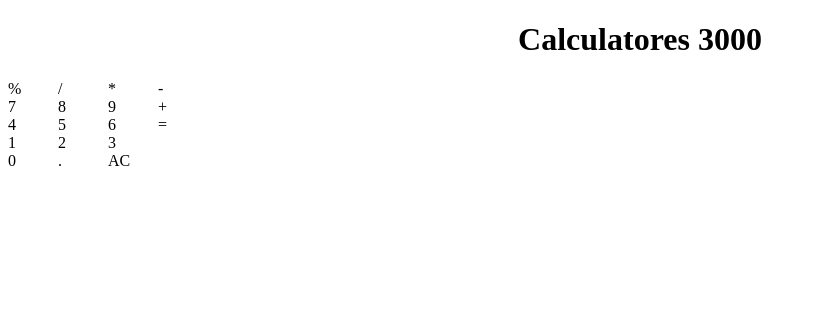
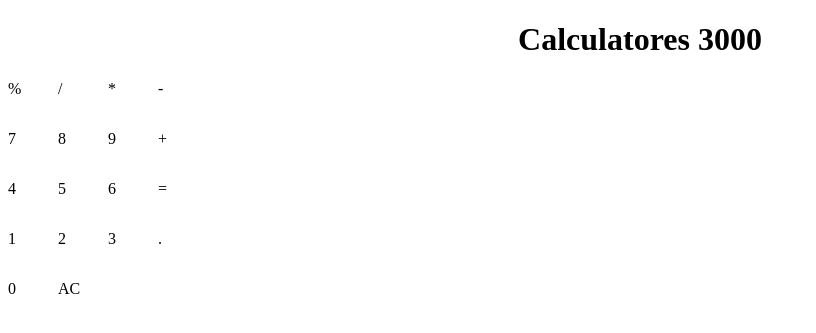
Before and after one commit to QwEekYhyo/js-calculator, a plain HTML site: page index.html in a window 1280 px wide. Shown: the whole page, without its empty margins (0-816 px from the left). Drawn offline with Linux system fonts and the light colour scheme.

Commit message:
not using rows anymore

```diff
--- a/index.html
+++ b/index.html
@@ -9,7 +9,6 @@
     <body>
         <h1>Calculatores 3000</h1>
         <div class="calculator">
-            <div class="calc-row">
             <div class="key-operator" data-value="%">
                 %
             </div>
@@ -22,8 +21,6 @@
             <div class="key-operator" data-value="-">
                 -
             </div>
-            </div>
-            <div class="calc-row">
             <div class="key-num" data-value="7">
                 7
             </div>
@@ -36,8 +33,6 @@
             <div class="key-operator" data-value="+">
                 +
             </div>
-            </div>
-            <div class="calc-row">
             <div class="key-num" data-value="4">
                 4
             </div>
@@ -50,8 +45,6 @@
             <div class="key-enter" data-value="=">
                 =
             </div>
-            </div>
-            <div class="calc-row">
             <div class="key-num" data-value="1">
                 1
             </div>
@@ -61,8 +54,6 @@
             <div class="key-num" data-value="3">
                 3
             </div>
-            </div>
-            <div class="calc-row">
             <div class="key-num" data-value="0">
                 0
             </div>
@@ -73,6 +64,5 @@
                 AC
             </div>
         </div>
-        </div>
     </body>
 </html>
--- a/style.css
+++ b/style.css
@@ -2,11 +2,21 @@ h1 {
     text-align: center;
 }
 
+/*
 .calc-row {
     display: grid;
     grid-template-columns: 50px 50px 50px 50px;
+} */
+.calculator {
+    display: grid;
+    grid-template-columns: 50px 50px 50px 50px;
+    grid-auto-rows: 50px;
 }
 
-.calc-row > * {
+.calculator div {
     cursor: pointer;
 }
+
+div[data-value="0"] {
+    grid-row: 5;
+}
```
Lines whose indentation alone changed are shown as unchanged.
